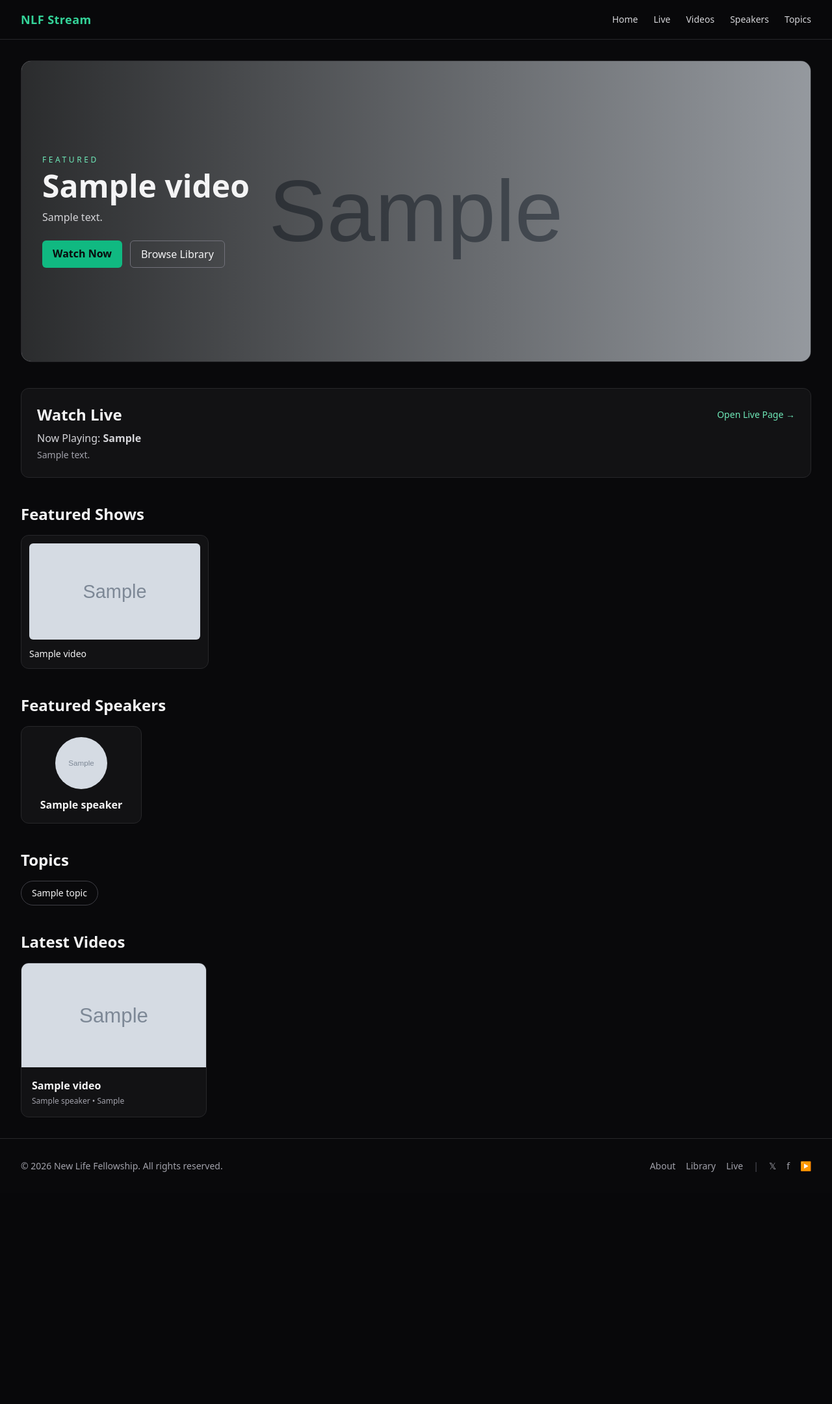
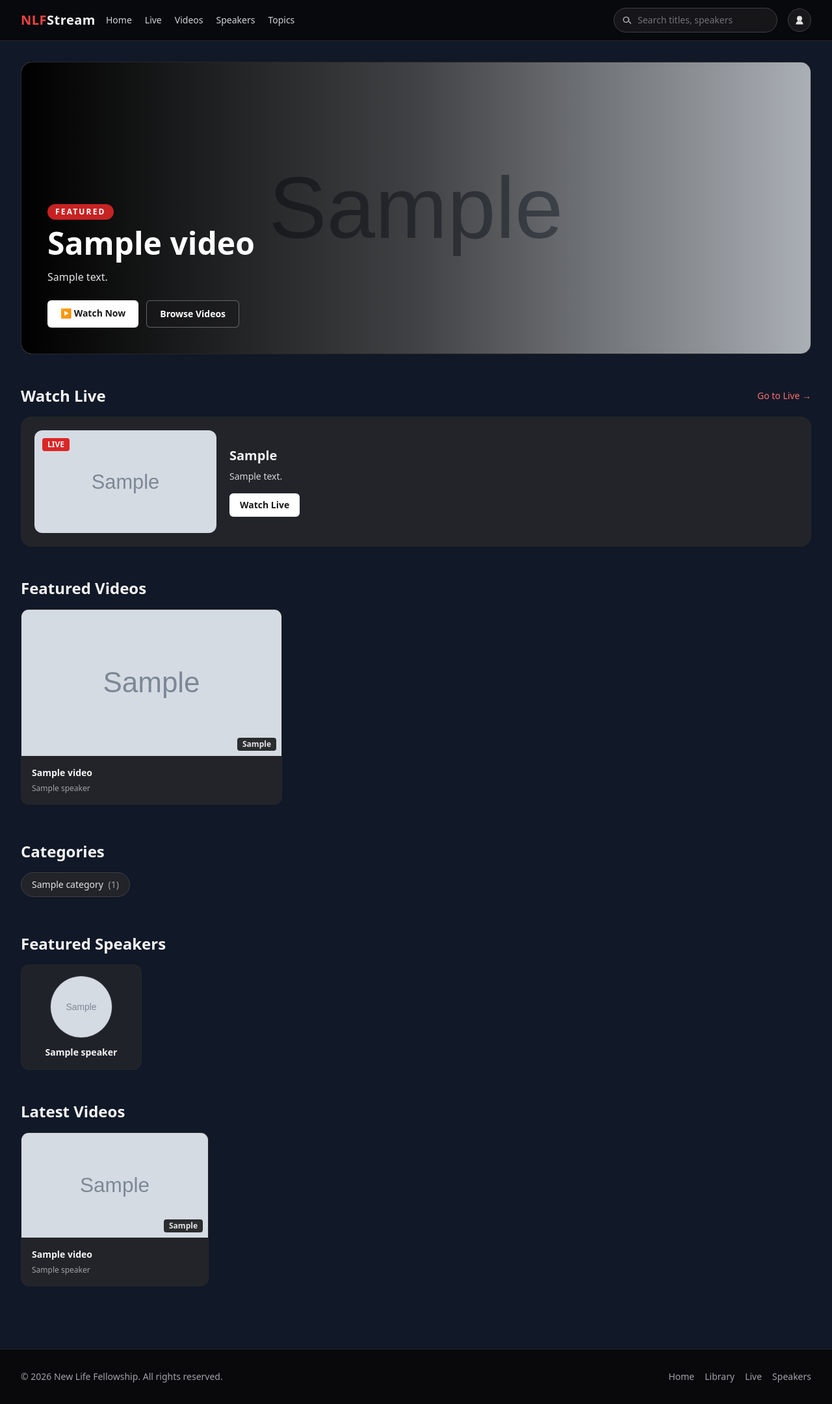
Before and after one commit to photon-e/new-life-fellowship, a Django app: page / in a window 1280 px wide. Shown: the whole page at 65% size. Before the commit the page ends 1803 px from the top, so only its background shows below. Run offline with Django 4.2, Linux system fonts and the light colour scheme; tables that the repository leaves empty hold one stand-in row (values such as "Sample post"); grey boxes marked "Sample" are stand-in pictures; some libraries are stand-ins or nearby versions.

Commit message:
Revamp Django templates with streaming-style UI components

```diff
--- a/templates/base.html
+++ b/templates/base.html
@@ -1,42 +1,31 @@
 <!DOCTYPE html>
-<html lang="en" class="h-full bg-zinc-950">
+<html lang="en" class="h-full bg-gray-900">
 <head>
   <meta charset="UTF-8" />
   <meta name="viewport" content="width=device-width, initial-scale=1.0" />
   <title>{% block title %}New Life Fellowship Streaming{% endblock %}</title>
   <script src="https://cdn.tailwindcss.com"></script>
+  <script>
+    tailwind.config = {
+      theme: {
+        extend: {
+          colors: {
+            brand: {
+              red: '#E50914'
+            }
+          }
+        }
+      }
+    }
+  </script>
 </head>
-<body class="h-full bg-zinc-950 text-zinc-100">
-  <header class="sticky top-0 z-50 border-b border-zinc-800 bg-zinc-950/95 backdrop-blur">
-    <nav class="mx-auto flex max-w-7xl items-center justify-between px-4 py-4 sm:px-6 lg:px-8">
-      <a href="{% url 'home' %}" class="text-lg font-semibold tracking-wide text-emerald-400">NLF Stream</a>
-      <div class="flex items-center gap-6 text-sm font-medium text-zinc-300">
-        <a href="{% url 'home' %}" class="transition hover:text-white">Home</a>
-        <a href="{% url 'live:index' %}" class="transition hover:text-white">Live</a>
-        <a href="{% url 'videos:list' %}" class="transition hover:text-white">Videos</a>
-        <a href="{% url 'speakers:list' %}" class="transition hover:text-white">Speakers</a>
-        <a href="{% url 'categories:topic_list' %}" class="transition hover:text-white">Topics</a>
-      </div>
-    </nav>
-  </header>
+<body class="h-full bg-gray-900 text-zinc-100 antialiased">
+  {% include "components/navigation_bar.html" %}
 
-  <main class="mx-auto max-w-7xl px-4 py-8 sm:px-6 lg:px-8">
+  <main class="mx-auto w-full max-w-7xl px-4 py-8 sm:px-6 lg:px-8">
     {% block content %}{% endblock %}
   </main>
 
-  <footer class="border-t border-zinc-800 py-8">
-    <div class="mx-auto flex max-w-7xl flex-col gap-4 px-4 text-sm text-zinc-400 sm:px-6 lg:flex-row lg:items-center lg:justify-between lg:px-8">
-      <p>© {% now "Y" %} New Life Fellowship. All rights reserved.</p>
-      <div class="flex items-center gap-4">
-        <a href="{% url 'home' %}" class="hover:text-zinc-200">About</a>
-        <a href="{% url 'videos:list' %}" class="hover:text-zinc-200">Library</a>
-        <a href="{% url 'live:index' %}" class="hover:text-zinc-200">Live</a>
-        <span class="text-zinc-600">|</span>
-        <span>𝕏</span>
-        <span>f</span>
-        <span>▶</span>
-      </div>
-    </div>
-  </footer>
+  {% include "components/footer.html" %}
 </body>
 </html>
--- /dev/null
+++ b/templates/components/category_row.html
@@ -0,0 +1,10 @@
+<div class="flex gap-3 overflow-x-auto pb-2">
+  {% for category in categories %}
+    <a href="{% url 'videos:list' %}?category={{ category.slug }}" class="whitespace-nowrap rounded-full border border-zinc-700 bg-zinc-800/80 px-4 py-2 text-sm text-zinc-200 transition hover:border-red-500 hover:text-white">
+      {{ category.name }}
+      {% if category.video_count %}<span class="ml-1 text-zinc-400">({{ category.video_count }})</span>{% endif %}
+    </a>
+  {% empty %}
+    <p class="text-sm text-zinc-400">No categories available.</p>
+  {% endfor %}
+</div>
--- /dev/null
+++ b/templates/components/footer.html
@@ -0,0 +1,11 @@
+<footer class="mt-16 border-t border-zinc-800 bg-zinc-950">
+  <div class="mx-auto flex max-w-7xl flex-col gap-4 px-4 py-8 text-sm text-zinc-400 sm:px-6 lg:flex-row lg:items-center lg:justify-between lg:px-8">
+    <p>© {% now "Y" %} New Life Fellowship. All rights reserved.</p>
+    <div class="flex items-center gap-4">
+      <a href="{% url 'home' %}" class="transition hover:text-zinc-200">Home</a>
+      <a href="{% url 'videos:list' %}" class="transition hover:text-zinc-200">Library</a>
+      <a href="{% url 'live:index' %}" class="transition hover:text-zinc-200">Live</a>
+      <a href="{% url 'speakers:list' %}" class="transition hover:text-zinc-200">Speakers</a>
+    </div>
+  </div>
+</footer>
--- /dev/null
+++ b/templates/components/hero_banner.html
@@ -0,0 +1,21 @@
+{% if hero_video %}
+<section class="relative overflow-hidden rounded-2xl border border-zinc-800 bg-zinc-900">
+  {% if hero_video.thumbnail %}
+    <img src="{{ hero_video.thumbnail.url }}" class="h-[28rem] w-full object-cover" alt="{{ hero_video.title }}">
+  {% else %}
+    <div class="h-[28rem] w-full bg-gradient-to-r from-zinc-800 to-zinc-950"></div>
+  {% endif %}
+  <div class="absolute inset-0 bg-gradient-to-r from-black via-black/70 to-black/20"></div>
+  <div class="absolute inset-0 flex items-end p-6 sm:p-10">
+    <div class="max-w-2xl">
+      <p class="mb-3 inline-flex items-center gap-2 rounded-full bg-red-600/90 px-3 py-1 text-xs font-semibold uppercase tracking-[0.18em] text-white">Featured</p>
+      <h1 class="text-3xl font-bold text-white sm:text-5xl">{{ hero_video.title }}</h1>
+      <p class="mt-4 text-sm text-zinc-200 sm:text-base">{{ hero_video.description|default:"Watch our latest featured ministry message."|truncatewords:30 }}</p>
+      <div class="mt-6 flex flex-wrap gap-3">
+        <a href="{{ hero_video.get_absolute_url }}" class="rounded-md bg-white px-5 py-2.5 text-sm font-semibold text-zinc-900 transition hover:bg-zinc-100">▶ Watch Now</a>
+        <a href="{% url 'videos:list' %}" class="rounded-md border border-zinc-300/40 bg-zinc-900/50 px-5 py-2.5 text-sm font-semibold text-white transition hover:border-zinc-100">Browse Videos</a>
+      </div>
+    </div>
+  </div>
+</section>
+{% endif %}
--- /dev/null
+++ b/templates/components/navigation_bar.html
@@ -0,0 +1,26 @@
+<header class="sticky top-0 z-50 border-b border-zinc-800 bg-zinc-950/95 backdrop-blur-xl">
+  <nav class="mx-auto flex max-w-7xl items-center gap-4 px-4 py-3 sm:px-6 lg:px-8">
+    <a href="{% url 'home' %}" class="shrink-0 text-xl font-black tracking-wide text-red-500">NLF<span class="text-zinc-100">Stream</span></a>
+
+    <div class="hidden items-center gap-5 text-sm font-medium text-zinc-300 md:flex">
+      <a href="{% url 'home' %}" class="transition hover:text-white">Home</a>
+      <a href="{% url 'live:index' %}" class="transition hover:text-white">Live</a>
+      <a href="{% url 'videos:list' %}" class="transition hover:text-white">Videos</a>
+      <a href="{% url 'speakers:list' %}" class="transition hover:text-white">Speakers</a>
+      <a href="{% url 'categories:topic_list' %}" class="transition hover:text-white">Topics</a>
+    </div>
+
+    <div class="ml-auto hidden lg:block">
+      {% include "components/search_bar.html" %}
+    </div>
+
+    <a href="#" aria-label="User profile" class="flex h-9 w-9 shrink-0 items-center justify-center rounded-full border border-zinc-700 bg-zinc-900 text-zinc-200 transition hover:border-zinc-500 hover:text-white">
+      <svg class="h-4 w-4" viewBox="0 0 20 20" fill="currentColor" aria-hidden="true">
+        <path d="M10 2a5 5 0 100 10 5 5 0 000-10zM3 18a7 7 0 1114 0H3z" />
+      </svg>
+    </a>
+  </nav>
+  <div class="border-t border-zinc-800 px-4 py-3 lg:hidden sm:px-6">
+    {% include "components/search_bar.html" %}
+  </div>
+</header>
--- /dev/null
+++ b/templates/components/search_bar.html
@@ -0,0 +1,11 @@
+<form action="{% url 'videos:list' %}" method="get" class="w-full max-w-md">
+  <label for="nav-search" class="sr-only">Search videos</label>
+  <div class="relative">
+    <span class="pointer-events-none absolute inset-y-0 left-0 flex items-center pl-3 text-zinc-400">
+      <svg class="h-4 w-4" viewBox="0 0 20 20" fill="currentColor" aria-hidden="true">
+        <path fill-rule="evenodd" d="M9 3a6 6 0 104.472 10.001l3.763 3.764a1 1 0 001.414-1.414l-3.764-3.763A6 6 0 009 3zm-4 6a4 4 0 118 0 4 4 0 01-8 0z" clip-rule="evenodd" />
+      </svg>
+    </span>
+    <input id="nav-search" name="q" value="{{ request.GET.q|default:'' }}" placeholder="Search titles, speakers" class="w-full rounded-full border border-zinc-700 bg-zinc-900/90 py-2 pl-9 pr-3 text-sm text-zinc-100 placeholder-zinc-500 outline-none transition focus:border-emerald-400 focus:ring-2 focus:ring-emerald-400/40" />
+  </div>
+</form>
--- /dev/null
+++ b/templates/components/speaker_card.html
@@ -0,0 +1,10 @@
+<a href="{{ speaker.get_absolute_url }}" class="group block rounded-xl border border-zinc-800 bg-zinc-800/70 p-4 transition hover:-translate-y-1 hover:border-zinc-600">
+  <div class="mx-auto h-24 w-24 overflow-hidden rounded-full border border-zinc-700 bg-zinc-900">
+    {% if speaker.photo %}
+      <img src="{{ speaker.photo.url }}" alt="{{ speaker.name }}" class="h-full w-full object-cover transition duration-500 group-hover:scale-110">
+    {% else %}
+      <div class="flex h-full items-center justify-center text-sm text-zinc-500">{{ speaker.name|slice:":1" }}</div>
+    {% endif %}
+  </div>
+  <h3 class="mt-3 text-center text-sm font-semibold text-zinc-100">{{ speaker.name }}</h3>
+</a>
--- /dev/null
+++ b/templates/components/video_card.html
@@ -0,0 +1,17 @@
+<a href="{{ video.get_absolute_url }}" class="group block min-w-[16rem] overflow-hidden rounded-xl border border-zinc-800 bg-zinc-800/80 transition duration-300 hover:-translate-y-1 hover:scale-[1.02] hover:border-zinc-600 hover:shadow-2xl hover:shadow-black/40">
+  <div class="relative aspect-video overflow-hidden bg-zinc-900">
+    {% if video.thumbnail %}
+      <img src="{{ video.thumbnail.url }}" alt="{{ video.title }}" class="h-full w-full object-cover transition duration-500 group-hover:scale-110">
+    {% else %}
+      <div class="flex h-full items-center justify-center text-zinc-500">No Thumbnail</div>
+    {% endif %}
+    <div class="absolute inset-0 flex items-center justify-center bg-black/20 opacity-0 transition group-hover:opacity-100">
+      <span class="rounded-full bg-white/95 p-3 text-zinc-900">▶</span>
+    </div>
+    <span class="absolute bottom-2 right-2 rounded bg-black/80 px-2 py-0.5 text-xs font-semibold text-zinc-200">{{ video.duration|default:"--:--" }}</span>
+  </div>
+  <div class="space-y-1.5 p-4">
+    <h3 class="text-sm font-semibold text-zinc-100">{{ video.title }}</h3>
+    <p class="text-xs text-zinc-400">{{ video.speaker.name|default:"New Life Fellowship" }}</p>
+  </div>
+</a>
--- /dev/null
+++ b/templates/components/video_grid.html
@@ -0,0 +1,7 @@
+<div class="grid grid-cols-1 gap-5 sm:grid-cols-2 lg:grid-cols-3 xl:grid-cols-4">
+  {% for video in videos %}
+    {% include "components/video_card.html" with video=video %}
+  {% empty %}
+    <p class="text-zinc-400">{{ empty_message|default:"No videos found." }}</p>
+  {% endfor %}
+</div>
--- a/templates/home.html
+++ b/templates/home.html
@@ -3,86 +3,67 @@
 {% block title %}Home | NLF Stream{% endblock %}
 
 {% block content %}
-<section class="space-y-10">
-  <div class="overflow-hidden rounded-2xl border border-zinc-800 bg-zinc-900/70">
-    {% if hero_video and hero_video.thumbnail %}
-      <div class="relative">
-        <img src="{{ hero_video.thumbnail.url }}" class="aspect-[21/8] w-full object-cover" alt="{{ hero_video.title }}">
-        <div class="absolute inset-0 bg-gradient-to-r from-black/80 to-black/30"></div>
-        <div class="absolute inset-y-0 left-0 flex max-w-2xl flex-col justify-center p-8">
-          <p class="mb-2 text-xs uppercase tracking-[0.3em] text-emerald-300">Featured</p>
-          <h1 class="text-3xl font-bold sm:text-5xl">{{ hero_video.title }}</h1>
-          <p class="mt-3 text-zinc-300">{{ hero_video.description|truncatewords:24 }}</p>
-          <div class="mt-6 flex gap-3">
-            <a href="{{ hero_video.get_absolute_url }}" class="rounded-md bg-emerald-500 px-4 py-2 font-semibold text-zinc-950">Watch Now</a>
-            <a href="{% url 'videos:list' %}" class="rounded-md border border-zinc-500 px-4 py-2">Browse Library</a>
+<section class="space-y-12">
+  {% include "components/hero_banner.html" with hero_video=hero_video %}
+
+  <section class="space-y-4">
+    <div class="flex items-center justify-between">
+      <h2 class="text-2xl font-bold">Watch Live</h2>
+      <a href="{% url 'live:index' %}" class="text-sm text-red-400 transition hover:text-red-300">Go to Live →</a>
+    </div>
+    <div class="overflow-hidden rounded-2xl border border-zinc-800 bg-zinc-800/80">
+      {% if live_stream %}
+        <div class="grid gap-5 p-5 md:grid-cols-[280px,1fr] md:items-center">
+          <div class="relative overflow-hidden rounded-xl bg-zinc-900">
+            {% if hero_video and hero_video.thumbnail %}
+              <img src="{{ hero_video.thumbnail.url }}" class="aspect-video w-full object-cover" alt="Live thumbnail">
+            {% else %}
+              <div class="aspect-video bg-zinc-900"></div>
+            {% endif %}
+            <span class="absolute left-3 top-3 rounded bg-red-600 px-2 py-0.5 text-xs font-semibold">LIVE</span>
+          </div>
+          <div>
+            <h3 class="text-xl font-semibold">{{ live_stream.current_program|default:live_stream.title }}</h3>
+            <p class="mt-2 text-sm text-zinc-300">{{ live_stream.description|default:"Tune in to watch the current live broadcast." }}</p>
+            <a href="{% url 'live:index' %}" class="mt-4 inline-flex rounded-md bg-white px-4 py-2 text-sm font-semibold text-zinc-900 transition hover:bg-zinc-200">Watch Live</a>
           </div>
         </div>
-      </div>
-    {% endif %}
-  </div>
+      {% else %}
+        <p class="p-6 text-zinc-400">Live stream is not configured yet.</p>
+      {% endif %}
+    </div>
+  </section>
 
-  <div class="rounded-xl border border-zinc-800 bg-zinc-900/60 p-6">
-    <div class="flex items-center justify-between">
-      <h2 class="text-2xl font-semibold">Watch Live</h2>
-      <a href="{% url 'live:index' %}" class="text-sm text-emerald-300 hover:text-emerald-200">Open Live Page →</a>
-    </div>
-    {% if live_stream %}
-      <p class="mt-2 text-zinc-300">Now Playing: <span class="font-semibold">{{ live_stream.current_program|default:live_stream.title }}</span></p>
-      <p class="mt-1 text-sm text-zinc-400">{{ live_stream.description|default:"Tune in for continuous ministry content." }}</p>
-    {% else %}
-      <p class="mt-2 text-zinc-400">Live stream is not configured yet.</p>
-    {% endif %}
-  </div>
-
-  <div>
-    <h2 class="mb-4 text-2xl font-semibold">Featured Shows</h2>
-    <div class="grid grid-cols-1 gap-5 sm:grid-cols-2 lg:grid-cols-4">
+  <section class="space-y-4">
+    <h2 class="text-2xl font-bold">Featured Videos</h2>
+    <div class="flex gap-5 overflow-x-auto pb-2">
       {% for video in featured_videos %}
-        <a href="{{ video.get_absolute_url }}" class="group rounded-xl border border-zinc-800 bg-zinc-900/60 p-3 transition hover:border-emerald-500/70">
-          {% if video.thumbnail %}<img src="{{ video.thumbnail.url }}" class="aspect-video w-full rounded-md object-cover" alt="{{ video.title }}">{% endif %}
-          <p class="mt-3 line-clamp-2 text-sm font-medium group-hover:text-emerald-300">{{ video.title }}</p>
-        </a>
+        {% include "components/video_card.html" with video=video %}
       {% empty %}
-        <p class="text-zinc-400">No featured shows yet.</p>
+        <p class="text-zinc-400">No featured videos yet.</p>
       {% endfor %}
     </div>
-  </div>
+  </section>
 
-  <div>
-    <h2 class="mb-4 text-2xl font-semibold">Featured Speakers</h2>
+  <section class="space-y-4">
+    <h2 class="text-2xl font-bold">Categories</h2>
+    {% include "components/category_row.html" with categories=categories %}
+  </section>
+
+  <section class="space-y-4">
+    <h2 class="text-2xl font-bold">Featured Speakers</h2>
     <div class="grid grid-cols-2 gap-5 md:grid-cols-3 lg:grid-cols-6">
       {% for speaker in featured_speakers %}
-        <a href="{{ speaker.get_absolute_url }}" class="rounded-xl border border-zinc-800 bg-zinc-900/60 p-4 text-center transition hover:border-emerald-500/70">
-          {% if speaker.photo %}<img src="{{ speaker.photo.url }}" class="mx-auto h-20 w-20 rounded-full object-cover" alt="{{ speaker.name }}">{% endif %}
-          <p class="mt-3 font-semibold">{{ speaker.name }}</p>
-        </a>
-      {% empty %}<p class="text-zinc-400">No speakers available.</p>{% endfor %}
+        {% include "components/speaker_card.html" with speaker=speaker %}
+      {% empty %}
+        <p class="text-zinc-400">No speakers available.</p>
+      {% endfor %}
     </div>
-  </div>
+  </section>
 
-  <div>
-    <h2 class="mb-4 text-2xl font-semibold">Topics</h2>
-    <div class="flex flex-wrap gap-3">
-      {% for topic in topics %}
-        <a href="{{ topic.get_absolute_url }}" class="rounded-full border border-zinc-700 px-4 py-2 text-sm transition hover:border-emerald-400">{{ topic.name }}</a>
-      {% empty %}<p class="text-zinc-400">No topics yet.</p>{% endfor %}
-    </div>
-  </div>
-
-  <div>
-    <h2 class="mb-4 text-2xl font-semibold">Latest Videos</h2>
-    <div class="grid grid-cols-1 gap-6 sm:grid-cols-2 lg:grid-cols-3 xl:grid-cols-4">
-      {% for video in latest_videos %}
-        <a href="{{ video.get_absolute_url }}" class="group overflow-hidden rounded-xl border border-zinc-800 bg-zinc-900/60 transition hover:border-emerald-500/70">
-          {% if video.thumbnail %}<img src="{{ video.thumbnail.url }}" alt="{{ video.title }}" class="aspect-video w-full object-cover transition duration-300 group-hover:scale-105">{% endif %}
-          <div class="p-4">
-            <p class="line-clamp-2 font-semibold">{{ video.title }}</p>
-            <p class="mt-1 text-xs text-zinc-400">{{ video.speaker.name|default:"NLF" }} • {{ video.duration|default:"--:--" }}</p>
-          </div>
-        </a>
-      {% empty %}<p class="text-zinc-400">No latest videos found.</p>{% endfor %}
-    </div>
-  </div>
+  <section class="space-y-4">
+    <h2 class="text-2xl font-bold">Latest Videos</h2>
+    {% include "components/video_grid.html" with videos=latest_videos empty_message="No latest videos found." %}
+  </section>
 </section>
 {% endblock %}
```
Also changed, not shown: templates/categories/category_detail.html (+8 -11 lines), templates/categories/category_list.html (+11 -7 lines), templates/live/live.html (+5 -4 lines), templates/speakers/speaker_detail.html (+16 -16 lines), templates/speakers/speaker_list.html (+10 -9 lines), templates/videos/video_detail.html (+28 -25 lines), templates/videos/video_list.html (+24 -27 lines).
